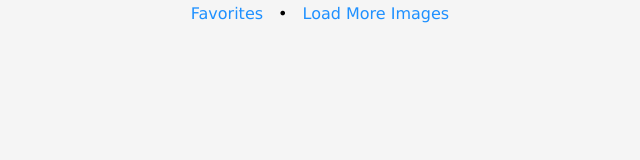
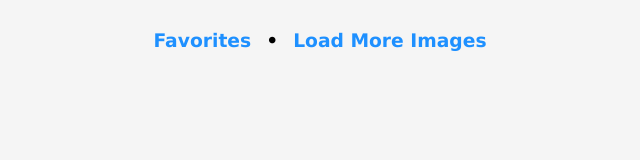
Before and after one commit to bmmukhridin/JavaScript-20-Projects, a plain HTML site: page NASA APOD/index.html in a window 1280 px wide. Shown: the whole page, without its empty margins (320-960 px from the left). Drawn offline with Linux system fonts and the light colour scheme.

Commit message:
added-new-UI

```diff
--- a/NASA APOD/index.html
+++ b/NASA APOD/index.html
@@ -1,5 +1,6 @@
 <!DOCTYPE html>
 <html lang="en">
+
 <head>
     <meta charset="UTF-8">
     <meta name="viewport" content="width=device-width, initial-scale=1.0">
@@ -9,15 +10,27 @@
     <!-- ZTM Favicon -->
     <!-- <link rel="icon" type="image/png" href="favicon.png"> -->
 </head>
+
 <body>
+    <!-- Loader -->
     <div class="loader hidden" id="loader">
         <img src="rocket.svg" alt="Rocket Loading Animation">
     </div>
-    <div class="header">
-        <nav class="navigation">
-            <span class="clicable">Favorites</span>
-            <span>•</span>
-            <span class="clicable">Load More Images</span>
+    <!-- Container -->
+    <div class="container">
+        <span class="background"></span>
+        <!-- Navigation -->
+        <nav class="navigation-container">
+            <span class="clicable" id="resultsNav" >
+                <h3>Favorites</h3>
+            </span>
+            <h3>•</h3>
+            <span class="clicable" id="resultsNav">
+                <h3>Load More Images</h3>
+            </span>
+            <span class="clicable" id="favoritesNav" hidden>
+                <h3 class="">Load More Images</h3>
+            </span>
         </nav>
     </div>
     <div class="main">
@@ -26,4 +39,5 @@
     <!-- Script -->
     <script src="script.js"></script>
 </body>
+
 </html>
--- a/NASA APOD/style.css
+++ b/NASA APOD/style.css
@@ -1,9 +1,11 @@
 html {
+  margin: 0;
+  padding: 0;
   box-sizing: border-box;
 }
 
 body {
-  margin: 0;
+
   background: whitesmoke;
   overflow-x: hidden;
   font-family: Verdana, sans-serif;
@@ -34,12 +36,9 @@ body {
 }
 /* Navigation */
 .navigation-container {
-  position: fixed;
-  top: 0;
-}
-.navigation{
   display: flex;
   justify-content: center;
+  z-index: 2;
 }
 .clicable{
   margin: 0 15px 0 15px;
```
Also changed, not shown: 1 other file.
